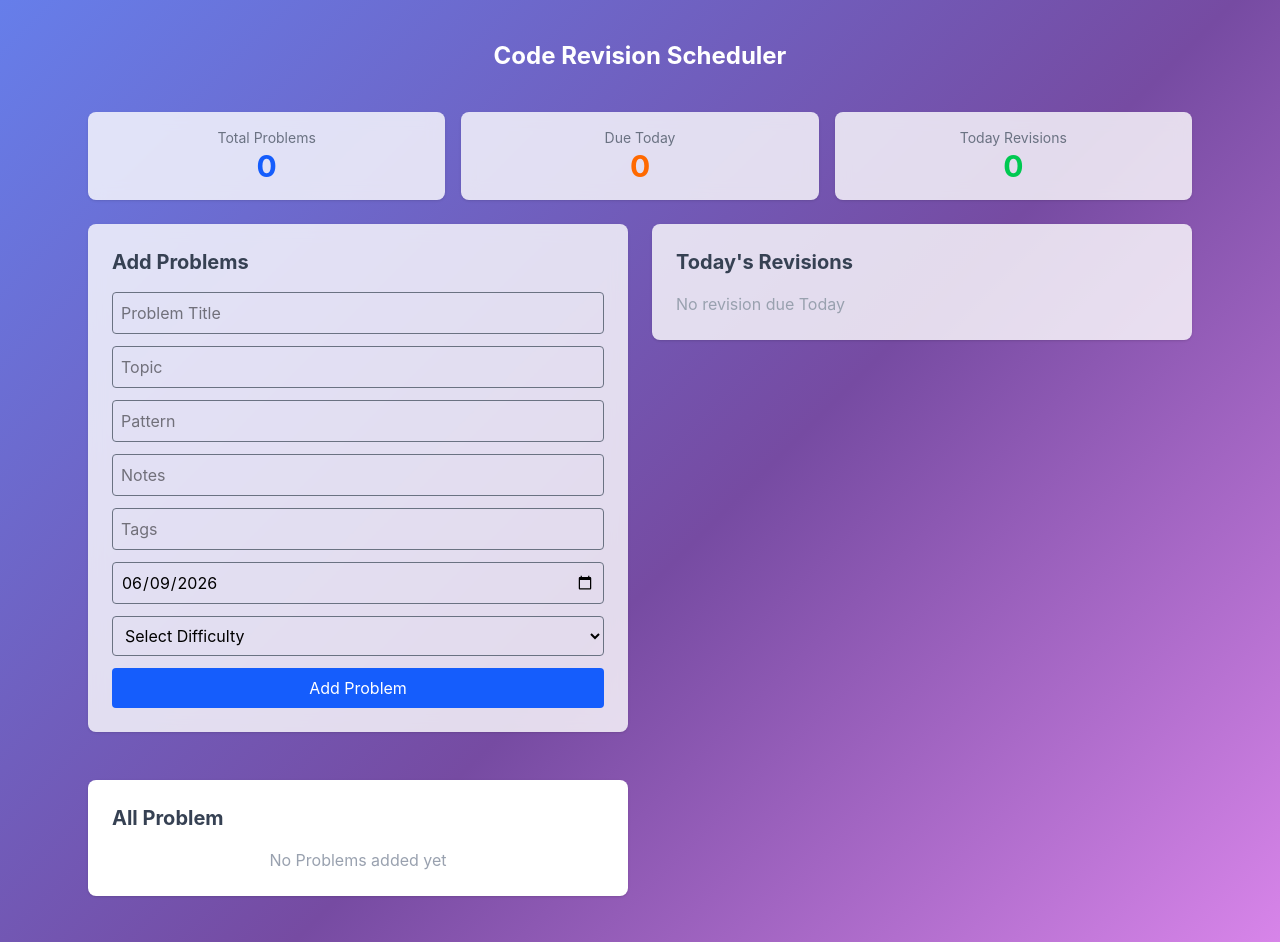
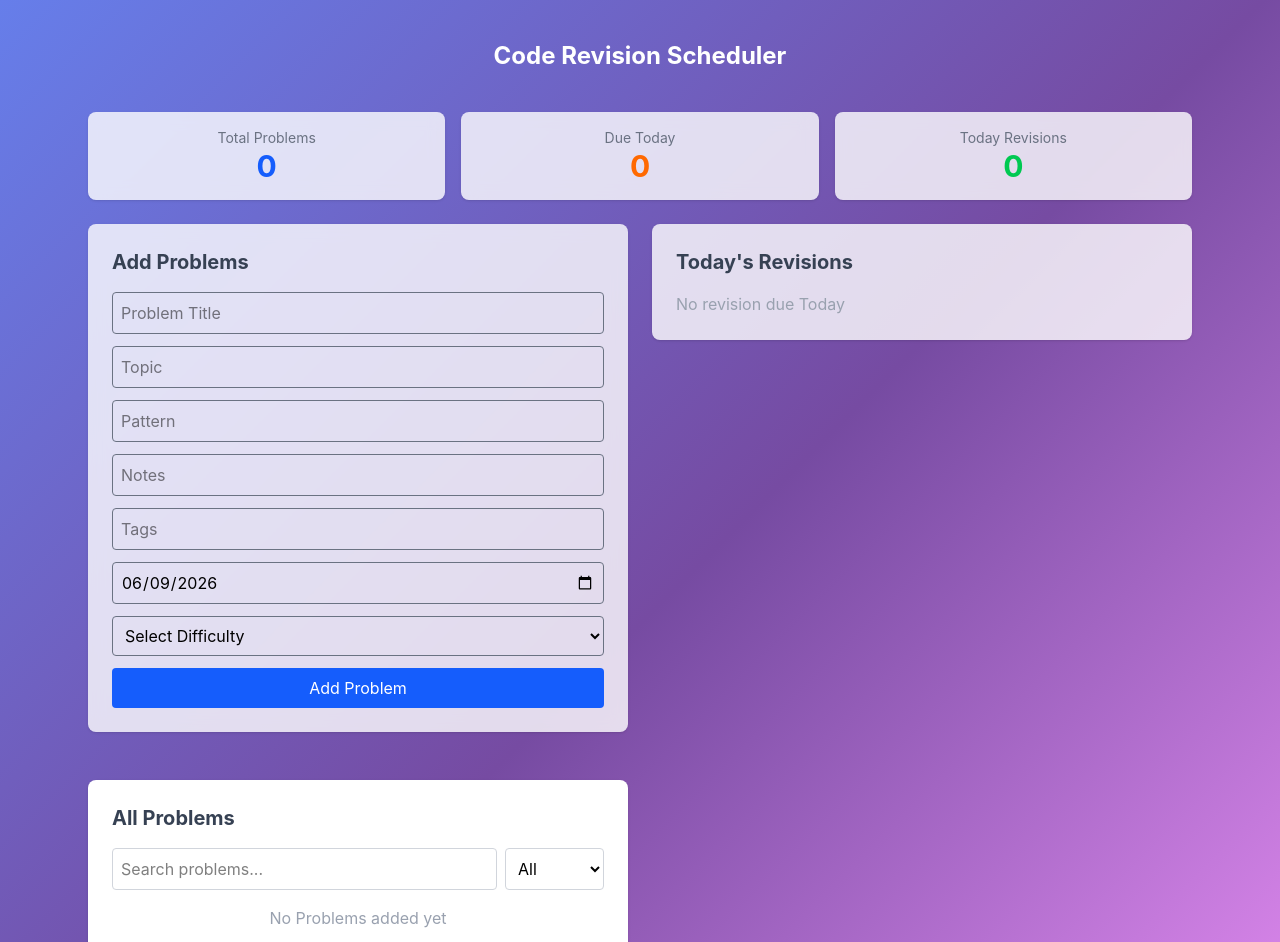
Before and after one commit to dishabisht17/Code-Revision-Scheduler, a React (Vite) app: page / in a window 1280 px wide. Shown: the top 942 px of the page. Built offline with nearby package versions, Linux system fonts and the light colour scheme.

Commit message:
Add search, filter, validation and last recall badge

```diff
--- a/src/components/AddProblemForm.jsx
+++ b/src/components/AddProblemForm.jsx
@@ -23,6 +23,26 @@ export default function AddProblemForm(){
         })
     }
 function handleSubmit(){
+    if(!formData.title.trim()){
+        alert("Please enter a Title")
+        return
+    }
+     if(!formData.difficulty){
+        alert("Please select Difficulty")
+        return
+    }
+     if(!formData.dateSolved){
+        alert("Please select a Date")
+        return
+    }
+     if(!formData.topic.trim()){
+        alert("Please enter a Topic")
+        return
+    }
+     if(!formData.pattern.trim()){
+        alert("Please enter a Pattern")
+        return
+    }
 
     addProblem(formData)
     setFormData ({
--- a/src/components/ProblemList.jsx
+++ b/src/components/ProblemList.jsx
@@ -1,20 +1,47 @@
-import {useProblems} from "../context/ProblemContext"
+  import {useState} from "react"
+  import {useProblems} from "../context/ProblemContext"
+
 export default function ProblemList(){
     const {problems, deleteProblem} = useProblems()
+    const [searchQuery , setSearchQuery] = useState("")
+    const[filterDifficulty, setFilterDifficulty] = useState("All")
+    const filteredProblems = problems.filter (p => {
+        const matchesSearch = p.title.toLowerCase().includes(searchQuery.toLowerCase())
+        const matchesDifficulty = filterDifficulty === "All" || p.difficulty === filterDifficulty
+        return matchesSearch && matchesDifficulty
+    })
     return (
+
         <div className ="bg-white rounded-lg p-6 shadow mb-6">
-            <h2 className="text-xl font-bold mb-4 text-gray-700"> All Problem</h2>
-            {problems.length ===0 && (
+            <h2 className="text-xl font-bold mb-4 text-gray-700"> All Problems</h2>
+              <div className = "flex gap-2 mb-4">
+        <input value ={searchQuery}
+        onChange = {(e)=> setSearchQuery(e.target.value)}
+        placeholder = "Search problems..."
+        className=" border border-gray-300 rounded p-2 flex-1 focus:outline-none focus:border-blue-500"
+        />
+        <select value= {filterDifficulty}
+        onChange ={(e) => setFilterDifficulty(e.target.value)}
+        className="border border-gray-300 rounded p-2 focus:outline-none focus:border-blue-500"
+>
+<option value ="All">All</option>
+<option value ="Easy">Easy</option>
+<option value ="Medium">Medium</option>
+    <option value ="Hard">Hard</option>
+
+</select>
+</div>
+            {filteredProblems.length ===0 ? (
                 <p className = "text-gray-400  text-center">No Problems added yet</p>
-            )}
-            {problems.map(problem =>(
+            ) :(
+            filteredProblems.map((problem) =>(
                 <div key = {problem.id} className="border border-gray-200 rounded-lg p-4 mb-3 flex justify-between items-center">
                     <div>
                     <h3 className ="font-bold text-gray-800">{problem.title}</h3>
 <p className ="text-sm text-gray-500">{problem.topic} • {problem.pattern}  </p>
 
                     </div>
-                    <div className="flex items-center gap-20">
+                    <div className="flex items-center gap-4">
                     <span className = {`text-xs px-2 py-1 rounded-full font-medium
                     ${problem.difficulty ==='Easy' ? 'bg-green-100 text-green-700' :''}
                     ${problem.difficulty ==='Medium' ? 'bg-yellow-100 text-yellow-700' :''}
@@ -22,13 +49,24 @@ export default function ProblemList(){
                     `}>
                         {problem.difficulty}
                         </span>
+   {problem.revisionHistory.length >0 && (
+    <span className={`text-xs px-2 py-1 rounded-full font-medium
+      ${problem.revisionHistory.at(-1).recall ==='Easy'? 'bg-green-100 text-green-700' :''}
+${problem.revisionHistory.at(-1).recall ==='Medium'? 'bg-yellow-100 text-yellow-700' :''}
+${problem.revisionHistory.at(-1).recall ==='Hard'? 'bg-orange-100 text-orange-700' :''}
+${problem.revisionHistory.at(-1).recall ==='Forgot'? 'bg-red-100 text-red-700' :''}
+
+        `}>
+            Last:{problem.revisionHistory.at(-1).recall}
+        </span>
+   )}
                         <button
                         onClick ={()=> deleteProblem(problem.id)}
                         className="text-red-400 hover:text-red-600 text-sm">X</button>
                         </div>
                         </div>
-            ))}
+            ))
+        )}
         </div>
-    )
-
-}
+         );
+        }
```
